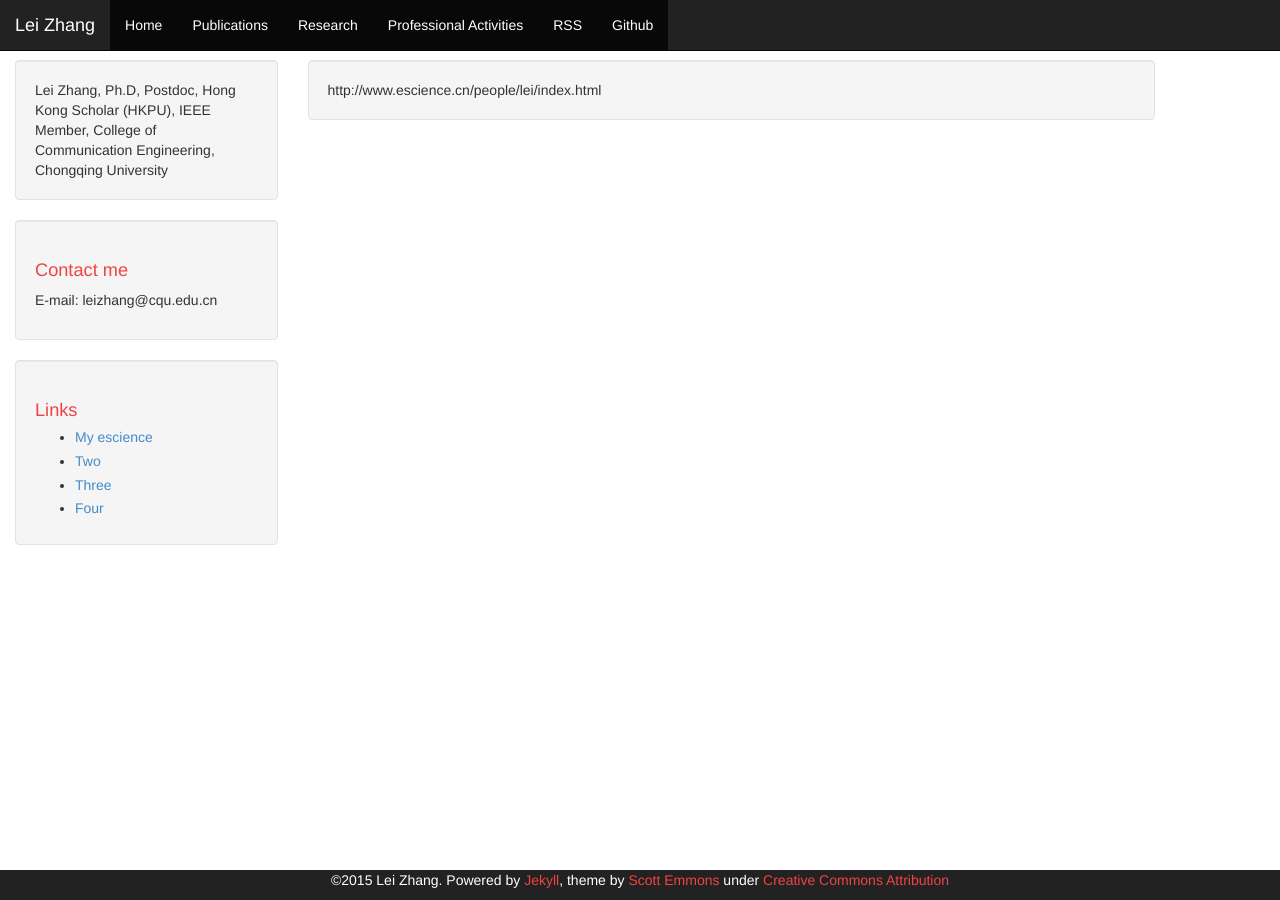
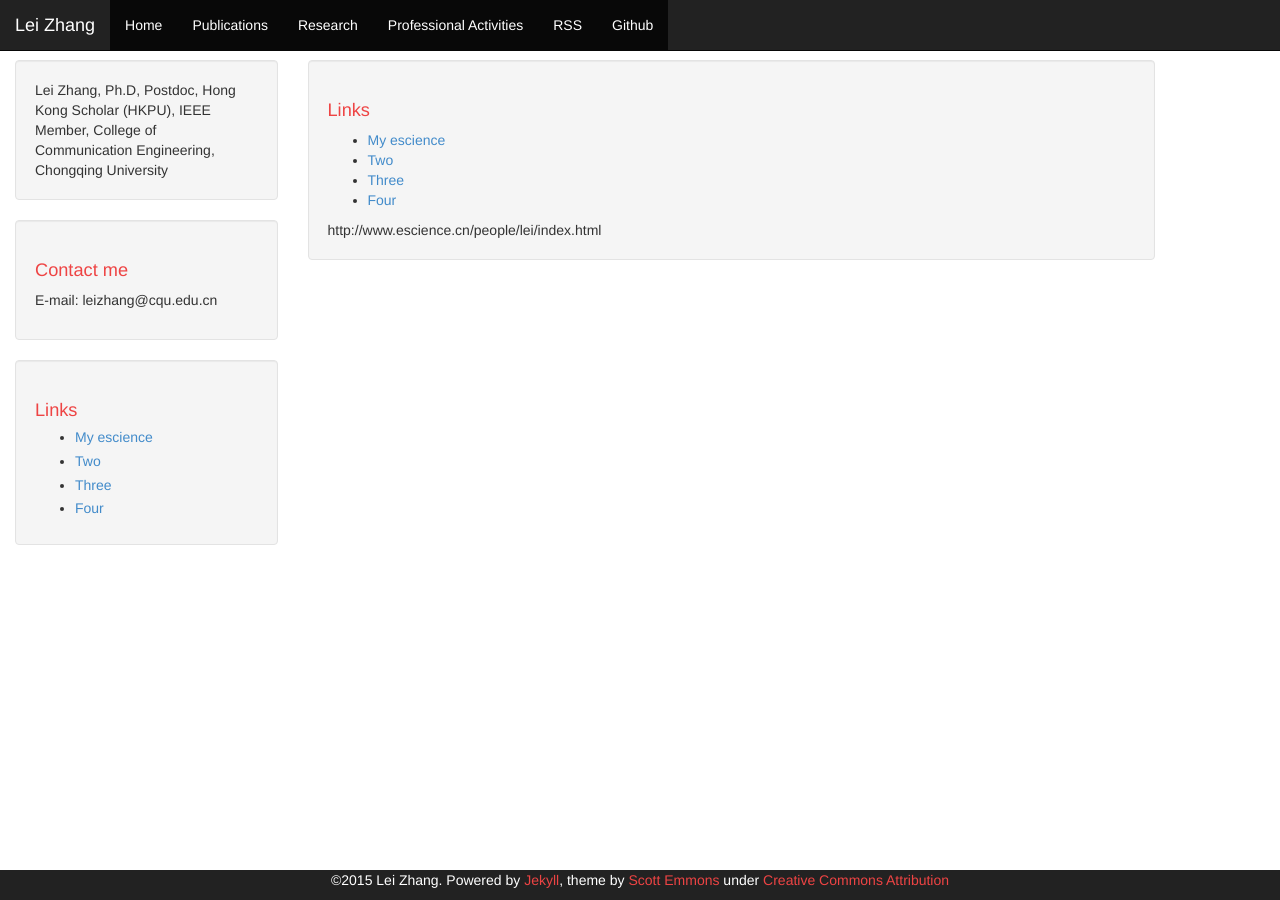
Before and after one commit to DrLeiZhang/website, a Jekyll site: the page built from links.html, in a window 1280 px wide. Built offline with Jekyll 4.4.1, drawn with Linux system fonts in a browser that asks for light colours; Markdown is read by kramdown in place of the engine named in the settings; some of the changed lines change nothing that is shown.

Commit message:
Update
Signed-off-by: leizhang@cqu.edu.cn <leizhang@cqu.edu.cn>

```diff
--- a/_includes/links-list.html
+++ b/_includes/links-list.html
@@ -1,6 +1,6 @@
 <h1>Links</h1>
 <ul>
-  <li><a href="#"><a href="">My escience</a></li>
+  <li><a href="#">My escience</a></li>
   <li><a href="#">Two</a></li>
   <li><a href="#">Three</a></li>
   <li><a href="#">Four</a></li>
--- a/links.html
+++ b/links.html
@@ -5,6 +5,6 @@ layout: default
 <!-- This page provides the sidebar links for mobile, where the sidebar is hidden -->
 
 <div class="well">
-
+  {% include links-list.html %}
 http://www.escience.cn/people/lei/index.html
 </div>
```
